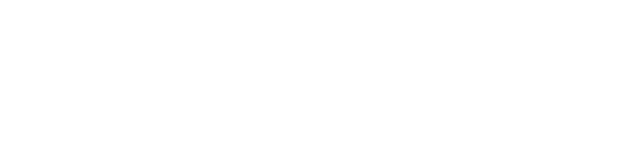
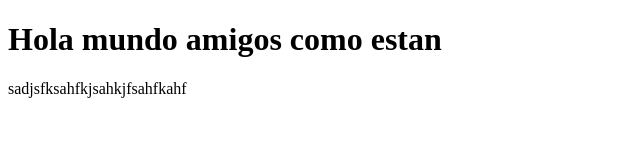
Before and after one commit to AlexRamirezs/repositorio, a plain HTML site: page index.html in a window 1280 px wide. Shown: the whole page, without its empty margins (0-640 px from the left). Drawn offline with Linux system fonts and the light colour scheme.

```diff
--- a/index.html
+++ b/index.html
@@ -7,6 +7,7 @@
 
     </head>
     <body>
-
+        <h1>Hola mundo amigos como estan</h1>
+        <p>sadjsfksahfkjsahkjfsahfkahf</p>
     </body>
 </html>
```
